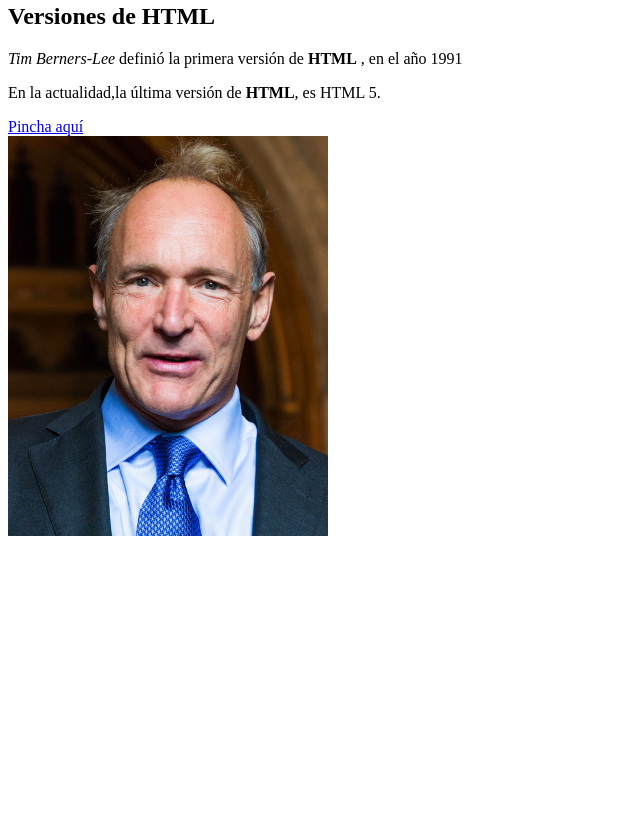
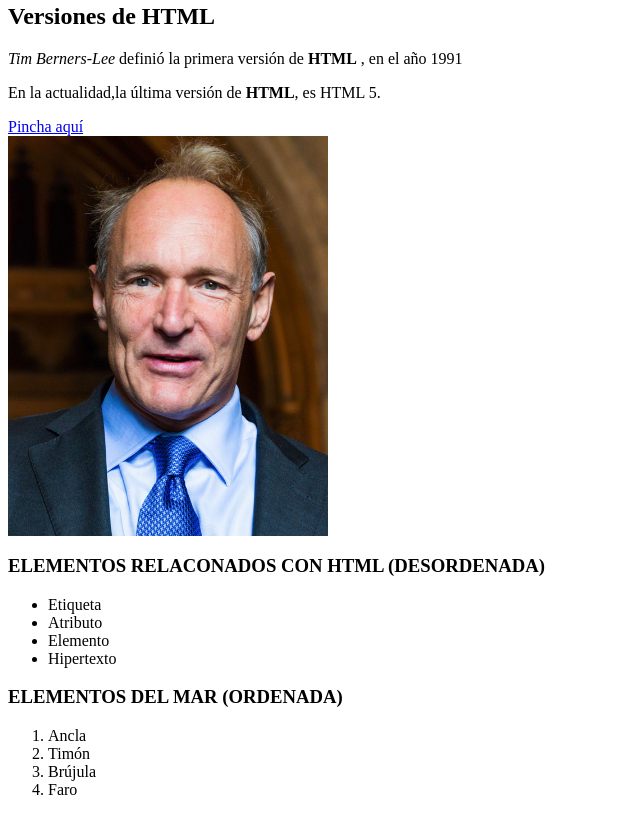
Before and after one commit to martinamartinezporto/Ejercicio-1, a plain HTML site: page index.html in a window 1280 px wide. Shown: the part 340-1155 px from the top of the page, without its empty margins (0-640 px from the left). Before the commit the page ends 884 px from the top, so only its background shows below. Drawn offline with Linux system fonts and the light colour scheme.

Commit message:
Implantación de listas
Añadí 2 listas, tanto una ordenada como una desordanada. (ol y ul)

```diff
--- a/index.html
+++ b/index.html
@@ -18,7 +18,21 @@
 
         <a href="https://es.wikipedia.org/wiki/Tim_Berners-Lee"> Pincha aquí </a> <br>
 
-        <img src="./img/imegen.jpg"  width="" height="400"> </img
-    >
+        <img src="./img/imegen.jpg"  width="" height="400"> </img>
+
+        <h3>ELEMENTOS RELACONADOS CON HTML (DESORDENADA) </h3>
+        <ul> <li>Etiqueta </li>
+            <li>Atributo </li>
+            <li>Elemento </li>
+            <li>Hipertexto </li>
+             </ul>
+        <h3>ELEMENTOS DEL MAR (ORDENADA) </h3>
+       <ol> <li>Ancla </li>
+        <li>Timón </li>
+        <li>Brújula </li>
+        <li>Faro </li>
+             </ol>
+
+
     </body>
 </html>
```
